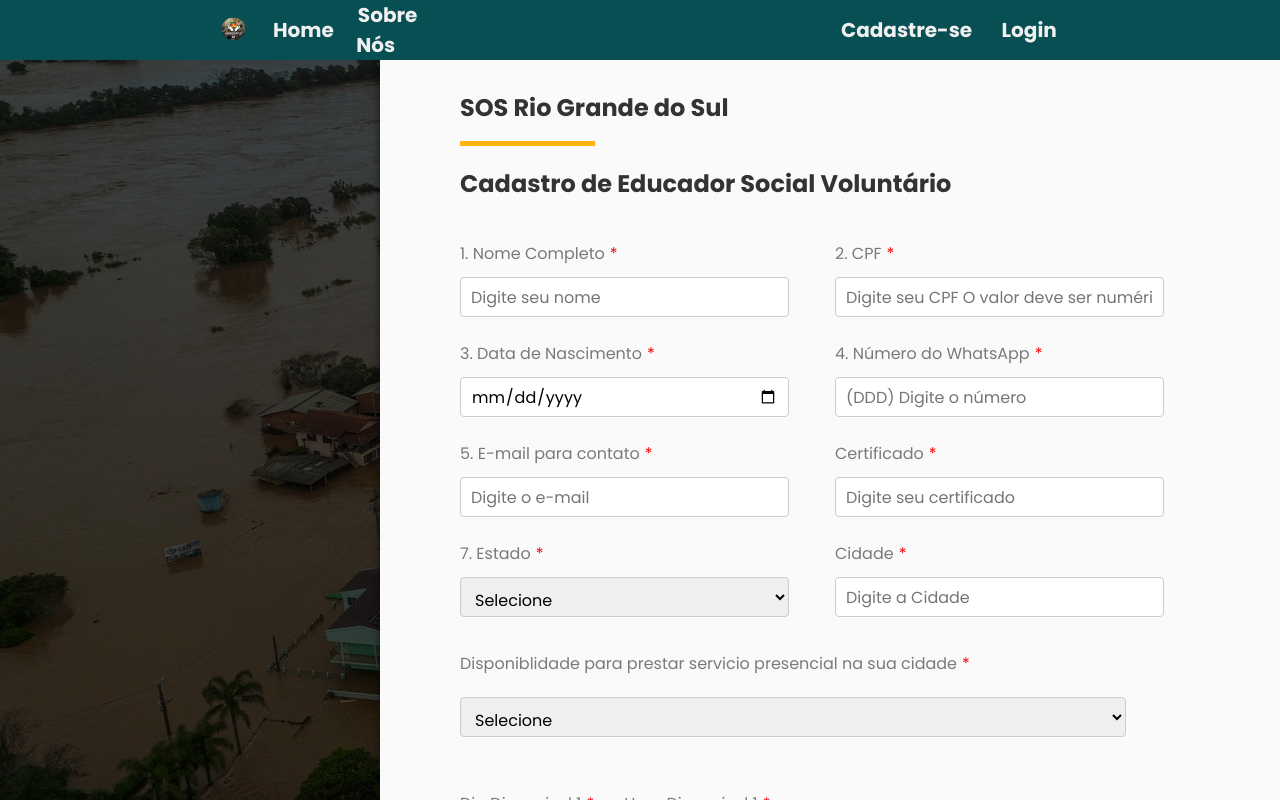
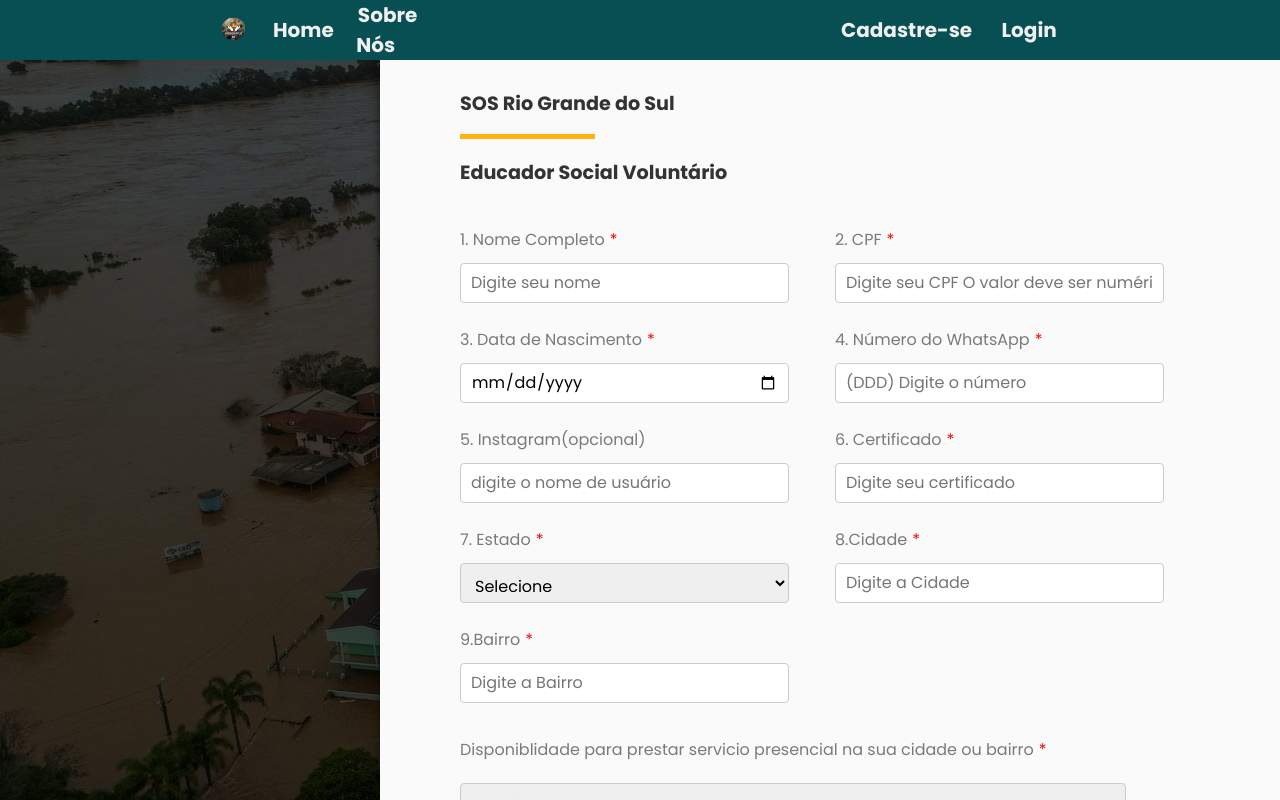
Before and after one commit to Dart1516/proyecto-toti-rs, a React (Create React App) app: page /FormularioEducadorSocial in a window 1280 px wide. Shown: the top 800 px of the page. Built offline with nearby package versions, Linux system fonts and the light colour scheme.

Commit message:
actualição forms

```diff
--- a/src/Pages/FormularioEducadorSocial.js
+++ b/src/Pages/FormularioEducadorSocial.js
@@ -96,7 +96,7 @@ function FormularioEducadorSocial() {
       <div className="container">
         <div className="container-titulo">
         <h2>SOS Rio Grande do Sul </h2>
-        <h2>Cadastro de Educador Social Voluntário</h2>
+        <h2> Educador Social Voluntário </h2>
         </div>
         <form className="general-inputs" onSubmit={handleSubmit}>
         <div className="inputs">
@@ -148,19 +148,20 @@ function FormularioEducadorSocial() {
             />
           </div>
           <div className="input-field">
-            <h4>5. E-mail para contato<span>*</span></h4>
+            <h4>5. Instagram(opcional)</h4>
             <input
               className="input-text"
-              type="email"
-              name="email"
-              placeholder="Digite o e-mail"
-              value={formData.email}
+              type="insta"
+              name="insta"
+              placeholder="digite o nome de usuário"
+              value={formData.insta}
               onChange={handleInputChange}
               required
             />
           </div>
+
           <div className="input-field">
-            <h4>Certificado<span>*</span></h4>
+            <h4>6. Certificado<span>*</span></h4>
             <input
               type="text"
               name="certificate"
@@ -190,7 +191,7 @@ function FormularioEducadorSocial() {
             </select>
           </div>
           <div className="input-field">
-            <h4>Cidade<span>*</span></h4>
+            <h4>8.Cidade<span>*</span></h4>
             <input
               type="text"
               name="cidade"
@@ -201,9 +202,21 @@ function FormularioEducadorSocial() {
               className="input-text"
             />
           </div>
+          <div className="input-field">
+            <h4>9.Bairro <span>*</span></h4>
+            <input
+              type="text"
+              name="Bairro"
+              value={formData.bairro}
+              onChange={handleInputChange}
+              placeholder="Digite a Bairro"
+              required
+              className="input-text"
+            />
+          </div>
 </div>
           <div className="form-group">
-            <h4>Disponiblidade para prestar servicio presencial na sua cidade <span>*</span></h4>
+            <h4>Disponiblidade para prestar servicio presencial na sua cidade ou bairro <span>*</span></h4>
             <select
               className="form-select"
               name="day"
@@ -212,7 +225,7 @@ function FormularioEducadorSocial() {
             >
               <option value="">Selecione</option>
               <option value="Segunda">Sim </option>
-              <option value="Terça">Não, apenas remotamente</option>
+              <option value="Terça">Não</option>
             </select>
           </div>
           {additionalDays.map((additionalDay, index) => (
@@ -273,7 +286,7 @@ function FormularioEducadorSocial() {
           ))}
           <div className="inputs">
           <div className="input-field">
-            <h4>Email para registrarse<span>*</span></h4>
+            <h4>Email para registrar - se<span>*</span></h4>
             <input
               type="email"
               name="email"
--- a/src/Pages/FormularioLiderImigrante.js
+++ b/src/Pages/FormularioLiderImigrante.js
@@ -147,18 +147,6 @@ function FormularioLiderImigrante() {
             />
           </div>
           <div className="input-field">
-            <h4>5. E-mail para contato<span>*</span></h4>
-            <input
-              className="input-text"
-              type="email"
-              name="email"
-              placeholder="Digite o e-mail"
-              value={formData.email}
-              onChange={handleInputChange}
-              required
-            />
-          </div>
-          <div className="input-field">
             <h4>Nome da organização para a qual trabalha<span>*</span></h4>
             <input
               type="text"
@@ -182,6 +170,18 @@ function FormularioLiderImigrante() {
               className="input-text"
             />
           </div>
+          <div className="input-field">
+            <h4>Instagram(opcional)</h4>
+            <input
+              className="input-text"
+              type="insta"
+              name="insta"
+              placeholder="digite o nome de usuário"
+              value={formData.insta}
+              onChange={handleInputChange}
+              required
+            />
+          </div>
           <div className="form-group">
             <h4>Estado <span>*</span></h4>
             <select className="form-select" name="state" value={formData.state} onChange={handleInputChange} required>
@@ -200,7 +200,10 @@ function FormularioLiderImigrante() {
               <option value="SC">SC</option>
             </select>
           </div>
+
           </div>
+
+
           {additionalDays.map((additionalDay, index) => (
             <div className="form-group" key={index}>
               <div style={{ display: "flex", gap: "10px", alignItems: "center" }}>
@@ -263,7 +266,7 @@ function FormularioLiderImigrante() {
           ))}
           <div className="inputs">
           <div className="input-field">
-            <h4>Email para registrarse<span>*</span></h4>
+            <h4>Email para registrar-se<span>*</span></h4>
             <input
               type="email"
               name="email"
--- a/src/Pages/FormularioPsicologo.js
+++ b/src/Pages/FormularioPsicologo.js
@@ -147,13 +147,13 @@ function FormularioPsicologo() {
             />
           </div>
           <div className="input-field">
-            <h4>5. E-mail para contato<span>*</span></h4>
+            <h4>5. Instagram(opcional)</h4>
             <input
               className="input-text"
-              type="email"
-              name="email"
-              placeholder="Digite o e-mail"
-              value={formData.email}
+              type="insta"
+              name="insta"
+              placeholder="digite o nome de usuário"
+              value={formData.insta}
               onChange={handleInputChange}
               required
             />
--- a/src/Pages/cadastro.js
+++ b/src/Pages/cadastro.js
@@ -15,7 +15,7 @@ function Cadastro() {
       </div>
       <div className="cadastro">
         <div className="cadastro-titulo">
-          <h1>cadastro</h1>
+          <h1>Cadastro Social</h1>
           <p>selecione para qual formulário você gostaria de ser redirecionado.</p>
         </div>
         <div className="cuadro-opciones">
--- a/src/assets/styles/SejaVoluntario.css
+++ b/src/assets/styles/SejaVoluntario.css
@@ -70,6 +70,7 @@ h2 {
     text-align: center;
     margin-bottom: 20px;
     font-weight: 700;
+    font-size: 120%;
 }
 
 .general-inputs {
```
